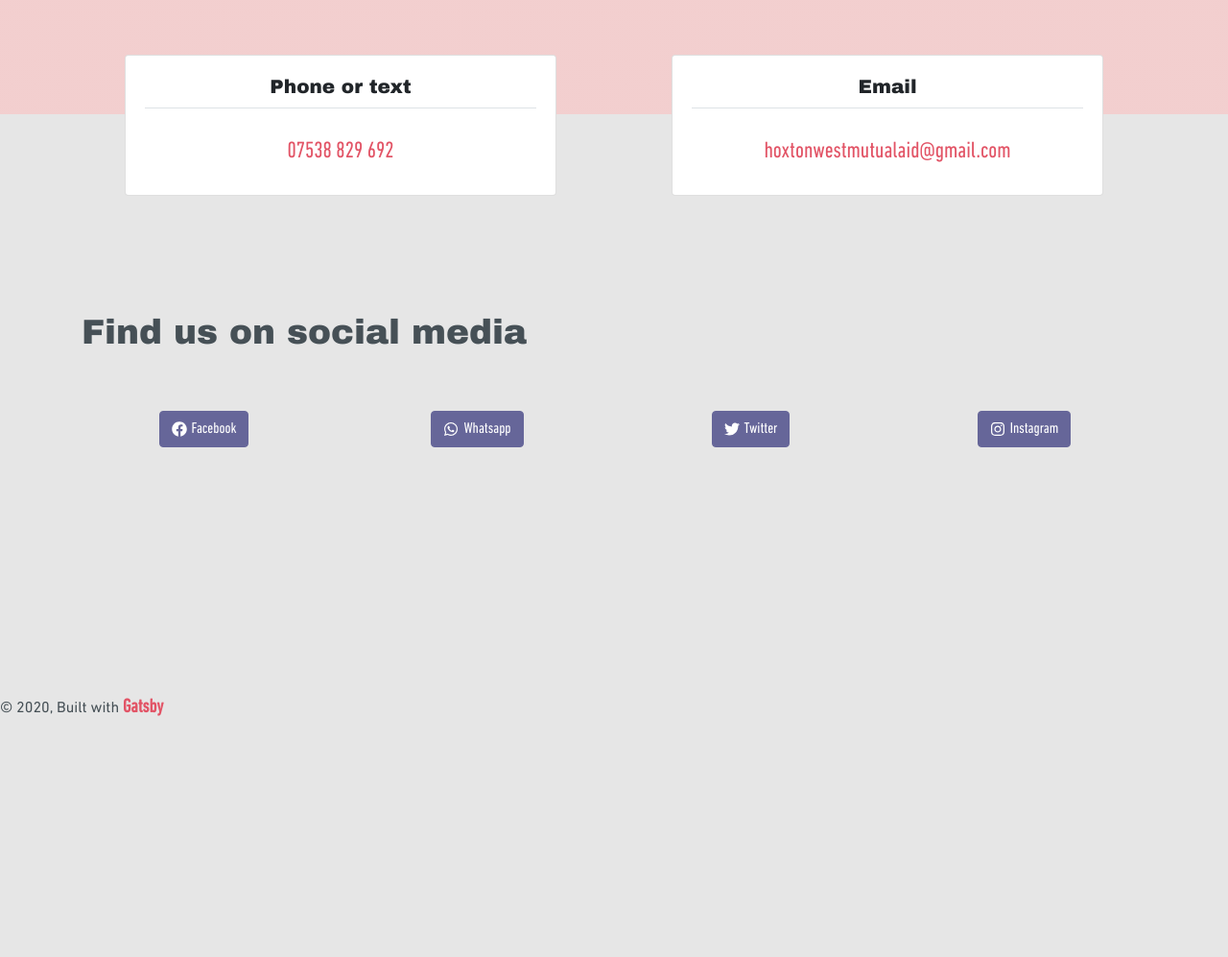
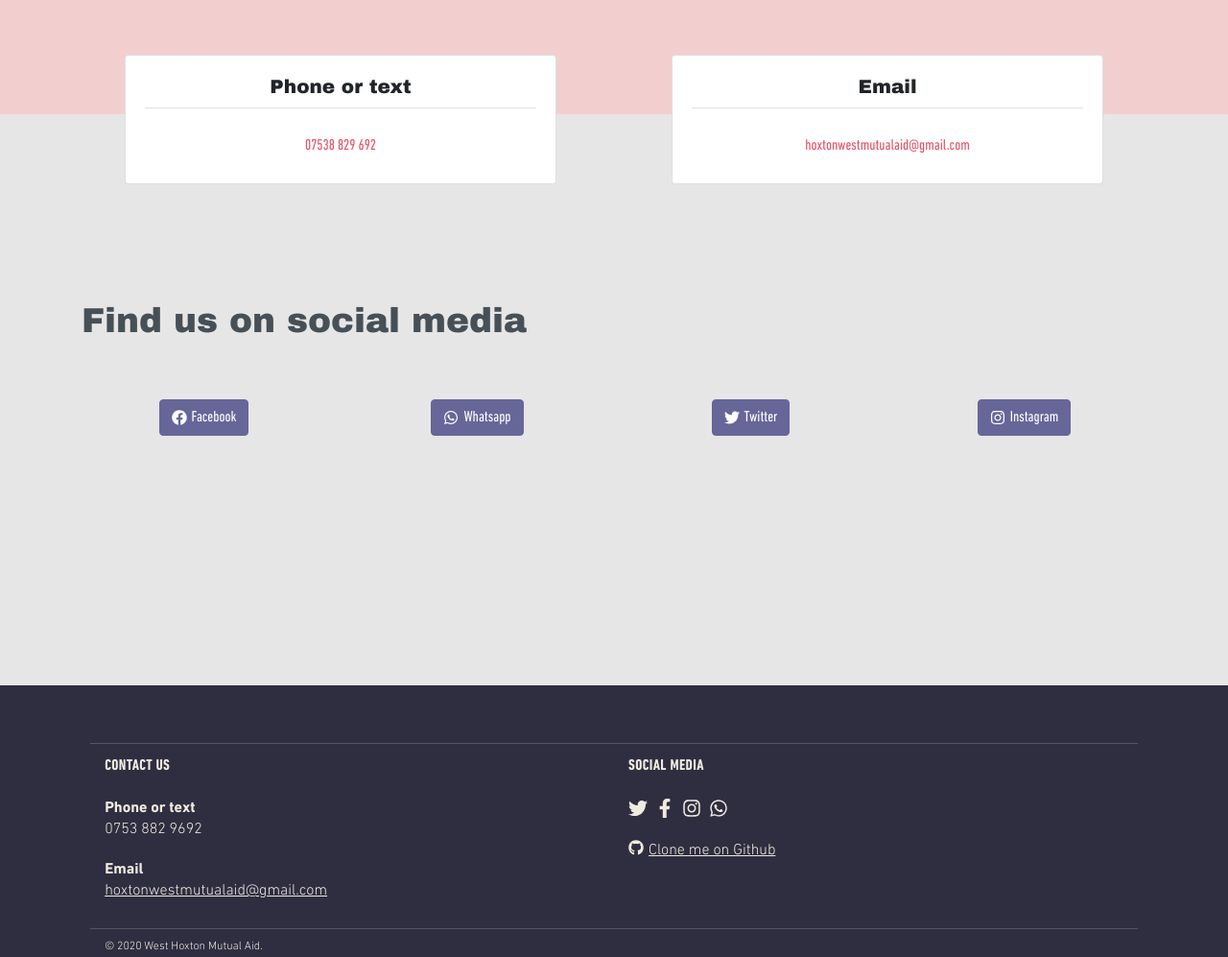
Before and after one commit to jafrog/westhoxtonaid, a Gatsby site: page /help in a window 1280 px wide. Shown: the part 521-1518 px from the top of the page at 96% size. Before the commit the page ends 1271 px from the top, so only its background shows below. Built offline with nearby package versions, Linux system fonts and the light colour scheme; Gatsby itself is replaced by a stand-in of ours; a web font is replaced by a local one.

Commit message:
Redesigned the footer

```diff
--- /dev/null
+++ b/src/components/footer.js
@@ -0,0 +1,93 @@
+import React from "react"
+import {
+  Row,
+  Col
+} from "react-bootstrap"
+import {
+  FaFacebookF,
+  FaWhatsapp,
+  FaTwitter,
+  FaInstagram,
+  FaGithub
+} from "react-icons/fa"
+
+const Footer = () => (
+  <footer className="mt-5">
+    <Row>
+      <Col xs={10} className="offset-1">
+        <Row className="footer-content mt-5 mb-1 py-2">
+          <Col xs={6}>
+            <h4 className="light mb-3">Contact us</h4>
+
+            <h6 className="bold light mb-0">Phone or text</h6>
+            <h6 className="light mb-3">0753 882 9692</h6>
+
+            <h6 className="bold light mb-0">Email</h6>
+            <a
+              href="mailto:hoxtonwestmutualaid@gmail.com"
+              className="contact-link"
+              target="_blank" rel="noopener noreferrer"
+            >
+              <h6 className="light mb-1">
+                hoxtonwestmutualaid@gmail.com
+              </h6>
+            </a>
+          </Col>
+
+          <Col xs={6}>
+            <h4 className="light mb-3">Social media</h4>
+            <div className="social">
+              <a
+                href="https://twitter.com/HoxtonWestAid"
+                target="_blank" rel="noopener noreferrer"
+              >
+                <FaTwitter/>
+              </a>
+
+              <a
+                href="https://www.facebook.com/groups/791760537983496/"
+                target="_blank" rel="noopener noreferrer"
+              >
+                <FaFacebookF/>
+              </a>
+
+              <a
+                href="https://instagram.com/hoxtonwestmutualaid"
+                target="_blank" rel="noopener noreferrer"
+              >
+                <FaInstagram/>
+              </a>
+
+              <a
+                href="https://chat.whatsapp.com/ExfTKM1Cpdz9V9o9nWRDnX"
+                target="_blank" rel="noopener noreferrer"
+              >
+                <FaWhatsapp/>
+              </a>
+            </div>
+
+            <a
+              href="https://github.com/jafrog/westhoxtonaid"
+              target="_blank" rel="noopener noreferrer"
+              className="contact-link"
+            >
+              <h6 className="light mt-3 d-flex">
+                <FaGithub className="mr-1" /> Clone me on Github
+              </h6>
+            </a>
+          </Col>
+        </Row>
+
+        <Row>
+          <Col xs={12}>
+            <small className="light">
+              © 2020 West Hoxton Mutual Aid.
+            </small>
+          </Col>
+        </Row>
+      </Col>
+    </Row>
+  </footer>
+)
+
+export default Footer
--- a/src/components/header.js
+++ b/src/components/header.js
@@ -3,11 +3,12 @@ import React from "react"
 import {
   Navbar
 } from "react-bootstrap"
-
-import twitterIcon from "../assets/twitter_icon.svg"
-import facebookIcon from "../assets/facebook_icon.svg"
-import instagramIcon from "../assets/instagram_icon.svg"
-import whatsappIcon from "../assets/whatsapp_icon.svg"
+import {
+  FaFacebookF,
+  FaWhatsapp,
+  FaTwitter,
+  FaInstagram,
+} from "react-icons/fa"
 
 const Header = () => (
   <header>
@@ -92,7 +93,7 @@ const Header = () => (
               target="_blank" rel="noopener noreferrer"
               className="nav-link twitter"
             >
-              <img src={twitterIcon} alt="Twitter" />
+              <FaTwitter/>
             </a>
 
             <a
@@ -100,7 +101,7 @@ const Header = () => (
               target="_blank" rel="noopener noreferrer"
               className="nav-link"
             >
-              <img src={facebookIcon} alt="Facebook" />
+              <FaFacebookF/>
             </a>
 
             <a
@@ -108,7 +109,7 @@ const Header = () => (
               target="_blank" rel="noopener noreferrer"
               className="nav-link"
             >
-              <img src={instagramIcon} alt="Instagram" />
+              <FaInstagram/>
             </a>
 
             <a
@@ -116,7 +117,7 @@ const Header = () => (
               target="_blank" rel="noopener noreferrer"
               className="nav-link"
             >
-              <img src={whatsappIcon} alt="Whatsapp" />
+              <FaWhatsapp/>
             </a>
             <div className="underline"/>
          </li>
--- a/src/components/layout.js
+++ b/src/components/layout.js
@@ -2,6 +2,7 @@ import React from "react"
 import PropTypes from "prop-types"
 
 import Header from "./header"
+import Footer from "./footer"
 
 import '../styles/global.scss'
 
@@ -19,11 +20,7 @@ const Layout = ({ location, children }) => {
           {children}
         </div>
       </main>
-      <footer className="mt-5">
-        © {new Date().getFullYear()}, Built with
-        {` `}
-        <a href="https://www.gatsbyjs.org">Gatsby</a>
-      </footer>
+      <Footer />
     </div>
   )
 }
--- a/src/styles/_custom.scss
+++ b/src/styles/_custom.scss
@@ -2,6 +2,8 @@ $font-family-sans-serif: 'DINNextLTPro-Regular', -apple-system, BlinkMacSystemFo
 $headings-font-family: 'Arial Black', sans-serif;
 $font-family-light: "DINNextLTPro-Light", sans-serif;
 $font-family-condensed: "DINNextLTPro-Condensed", sans-serif;
+$font-family-bold: "DINNextLTPro-Bold", sans-serif;
+$font-family-bold-condensed: "DINNextLTPro-BoldCondensed", sans-serif;
 
 $spacer: 1.25rem;
 
--- a/src/styles/_fonts.scss
+++ b/src/styles/_fonts.scss
@@ -1,14 +1,3 @@
-@font-face {
-   font-family: 'DINNextLTPro-Black';
-      src: url('../fonts/DINNextLTPro/DINNextLTPro-Black.eot');
-      src: url('../fonts/DINNextLTPro/DINNextLTPro-Black.eot?#iefix') format('embedded-opentype'),
-           url('../fonts/DINNextLTPro/DINNextLTPro-Black.woff') format('woff'),
-           url('../fonts/DINNextLTPro/DINNextLTPro-Black.woff2') format('woff2'),
-           url('../fonts/DINNextLTPro/DINNextLTPro-Black.ttf') format('truetype');
-   font-weight: normal;
-   font-style: normal;
-};
-
 @font-face {
    font-family: 'DINNextLTPro-Bold';
       src: url('../fonts/DINNextLTPro/DINNextLTPro-Bold.eot');
@@ -16,6 +5,17 @@
            url('../fonts/DINNextLTPro/DINNextLTPro-Bold.woff') format('woff'),
            url('../fonts/DINNextLTPro/DINNextLTPro-Bold.woff2') format('woff2'),
            url('../fonts/DINNextLTPro/DINNextLTPro-Bold.ttf') format('truetype');
+   font-weight: normal;
+   font-style: normal;
+};
+
+@font-face {
+   font-family: 'DINNextLTPro-BoldCondensed';
+      src: url('../fonts/DINNextLTPro/DINNextLTPro-BoldCondensed.eot');
+      src: url('../fonts/DINNextLTPro/DINNextLTPro-BoldCondensed.eot?#iefix') format('embedded-opentype'),
+           url('../fonts/DINNextLTPro/DINNextLTPro-BoldCondensed.woff') format('woff'),
+           url('../fonts/DINNextLTPro/DINNextLTPro-BoldCondensed.woff2') format('woff2'),
+           url('../fonts/DINNextLTPro/DINNextLTPro-BoldCondensed.ttf') format('truetype');
    font-weight: normal;
    font-style: normal;
 };
--- a/src/styles/global.scss
+++ b/src/styles/global.scss
@@ -38,6 +38,18 @@ h3 {
   }
 }
 
+h4 {
+  font-family: $font-family-bold-condensed;
+  font-size: 16px;
+  line-height: 26px;
+  text-transform: uppercase;
+  letter-spacing: 0.4px;
+
+  &.light {
+    color: $yellow-grey-light;
+  }
+}
+
 p {
   font-family: $font-family-light;
   font-size: 20px;
@@ -66,6 +78,10 @@ h6 {
 
   &.light {
     color: $yellow-grey-light;
+  }
+
+  &.bold {
+    font-family: $font-family-bold;
   }
 }
 
@@ -101,27 +117,37 @@ small {
 /* Navbar */
 /* ========== */
 
-.nav-item {
-  .nav-link {
+.nav-item.home .underline {
+  width: 0;
+}
+
+.navbar-nav .nav-item .nav-link {
   font-family: $font-family-sans-serif;
   font-size: 18px;
   line-height: 20px;
+
+  &:hover {
+    color: $pink;
+  }
 }
 
-  .underline {
+.nav-item .underline {
   height: 1px;
 	background-color: $yellow-grey-light;
 	transition: width 0.2s, background-color 0.5s;
 	margin: 10px auto;
 }
 
-  a.active + .underline {
+.nav-item a.active + .underline {
 	width: 100%;
 	background-color: $pink;
 }
 
-  &.social {
-    .nav-link {
+.nav-item .nav-link:hover + .underline {
+  background-color: $pink;
+}
+
+.nav-item.social .nav-link {
   padding-left: 4px;
   padding-right: 4px;
   display: inline-block;
@@ -131,34 +157,10 @@ small {
   }
 }
 
-    &:hover {
-      .underline {
+.nav-item.social:hover .underline {
   background-color: $yellow-grey-light;
 }
-    }
-  }
 
-  &.home {
-    .underline {
-      width: 0;
-    }
-  }
-
-  &:hover {
-    .nav-link {
-      color: $pink;
-
-      &:hover {
-        color: $pink;
-      }
-    }
-
-    .underline {
-	    background-color: $pink;
-	    width: 100%;
-    }
-  }
-}
 
 /* @include media-breakpoint-down(sm) { */
 /*   .nav-item .underline { */
@@ -198,6 +200,46 @@ small {
   }
 }
 
+/* Footer */
+/* ========== */
+
+footer {
+  background-color: $purple-darkest;
+}
+
+footer .footer-content {
+  border-top: solid 1px hsla(42, 36%, 91%, 0.2);
+  border-bottom: solid 1px hsla(42, 36%, 91%, 0.2);
+}
+
+footer .contact-link {
+  text-decoration: underline;
+  text-decoration-color: $yellow-grey-light;
+
+  &:hover {
+    text-decoration-color: $pink;
+  }
+}
+
+footer .contact-link:hover h6 {
+  color: inherit;
+}
+
+footer .social a {
+  color: $yellow-grey-light;
+  margin: 0 4px;
+
+  &:first-of-type {
+    margin-left: 0;
+  }
+
+  &:hover {
+    color: $pink;
+  }
+}
+
+/* ========== */
+
 .card-title {
   color: $gray-900;
 }
@@ -206,19 +248,12 @@ small {
   min-height: 400px;
 }
 
-.heart-emoji {
-  font-size: 3.25rem;
-}
-
 .contact-card {
   min-width: 400px;
   width: 450px;
 }
 
-.contact-link {
-  font-size: 1.5rem;
-  font-weight: 500;
-}
+
 
 .contact-card-title {
   font-size: 1.25rem;
```
Also changed, not shown: src/assets/facebook_icon.svg (deleted), src/assets/instagram_icon.svg (deleted), src/assets/twitter_icon.svg (deleted), src/assets/whatsapp_icon.svg (deleted). Lines whose indentation alone changed are shown as unchanged.
